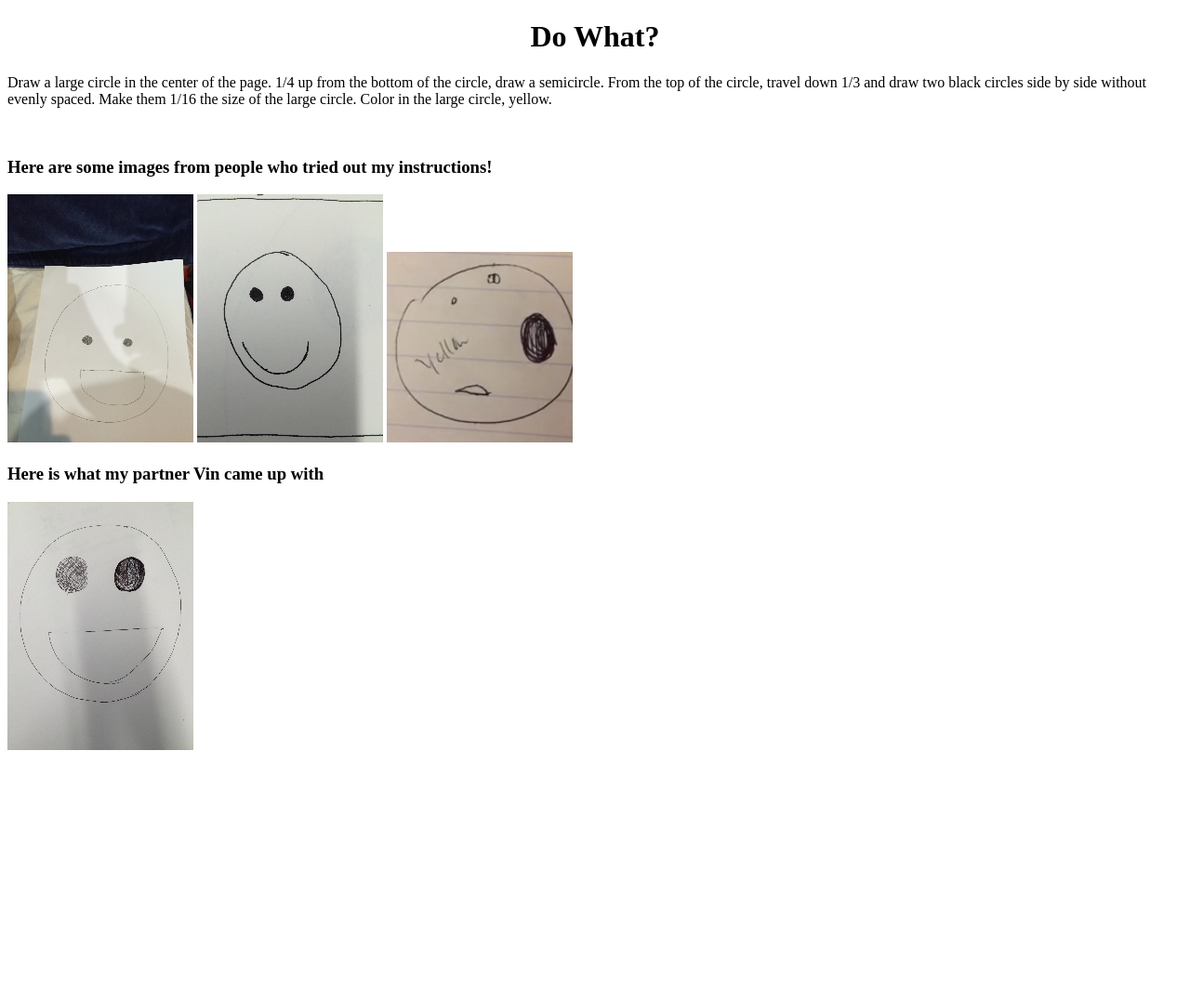
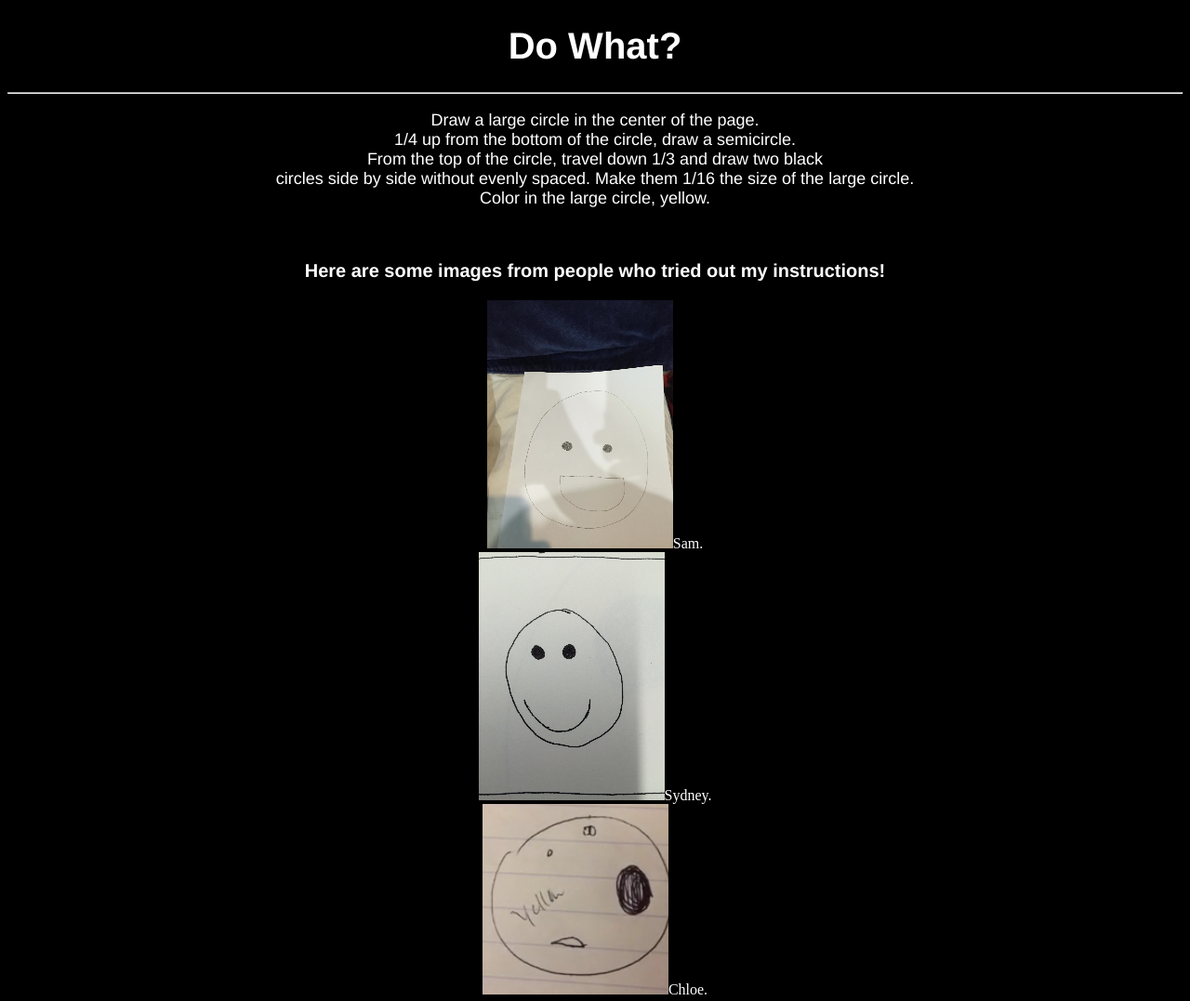
Before and after one commit to sabrinasteck/sabrinasteck.github.io, a plain HTML site: page dowhat.html in a window 1280 px wide. Shown: the top 1077 px of the page at 93% size. Before the commit the page ends 819 px from the top, so only its background shows below. Drawn offline with Linux system fonts and the light colour scheme.

Commit message:
homepage

```diff
--- /dev/null
+++ b/dowhat.css
@@ -0,0 +1,32 @@
+body {
+    background-color: black;
+    color: white;
+
+}
+
+    h1 {
+        color: white;
+        font-size: 40px;
+        font-family: didot, helvetica, arial;
+}
+
+p{
+    color: white;
+    font-size: 18px;
+    font-family: Helvetica, arial;
+}
+
+h3 {
+    color:white;
+    font-size: 20px;
+    font-family: helvetica, arial;
+}
+.top{
+    width:650px;
+    height:4px;
+    background-color: #cbb8f4;
+    position: fixed;
+    top: 90px;
+    left: 00px;
+
+}
--- a/dowhat.html
+++ b/dowhat.html
@@ -3,29 +3,29 @@
     <head>
         <title>Sabrina Steck</title>
     </head>
-
+    <link href="dowhat.css" rel="stylesheet" type="text/css">
     <body>
         <h1> <center> Do What? </center> </h1>
+        <hr>
 
-        <p>Draw a large circle in the center of the page.
-        1/4 up from the bottom of the circle, draw a semicircle.
-        From the top of the circle, travel down 1/3 and draw two black circles side by side without evenly spaced.
-        Make them 1/16 the size of the large circle. Color in the large circle, yellow.</p>
+        <center><p>Draw a large circle in the center of the page.<br>
+        1/4 up from the bottom of the circle, draw a semicircle. <br>
+        From the top of the circle, travel down 1/3 and draw two black <br> circles side by side without evenly spaced.
+        Make them 1/16 the size of the large circle. <br> Color in the large circle, yellow.<br> </p> </center>
 
 
         <br>
 
 
-        <h3>Here are some images from people who tried out my instructions!
-        </h3>
-            <img src="image1.jpg"></img>
-            <img src="image2.jpg"></img>
-            <img src="image3.jpg"></img>
-        <h3>
-            Here is what my partner Vin came up with
-        </h3>
+        <center><h3>Here are some images from people who tried out my instructions! </h3></center>
 
-            <img src="image4.jpg"></img>
+            <center><img src="image1.jpg"></img>Sam.</center>
+            <center><img src="image2.jpg"></img>Sydney.</center>
+            <center><img src="image3.jpg"></img>Chloe.</center>
+
+        <center><h3>Here is what my partner Vin came up with</h3></center>
+
+            <center><img src="image4.jpg"></img>Vin. </center>
 
     </body>
 </html>
--- a/styles.css
+++ b/styles.css
@@ -9,7 +9,7 @@ body {
     height:4px;
     background-color: #cbb8f4;
     position: absolute;
-    top: 100px;
+    top: 90px;
     left: 00px;
 
 }
```
